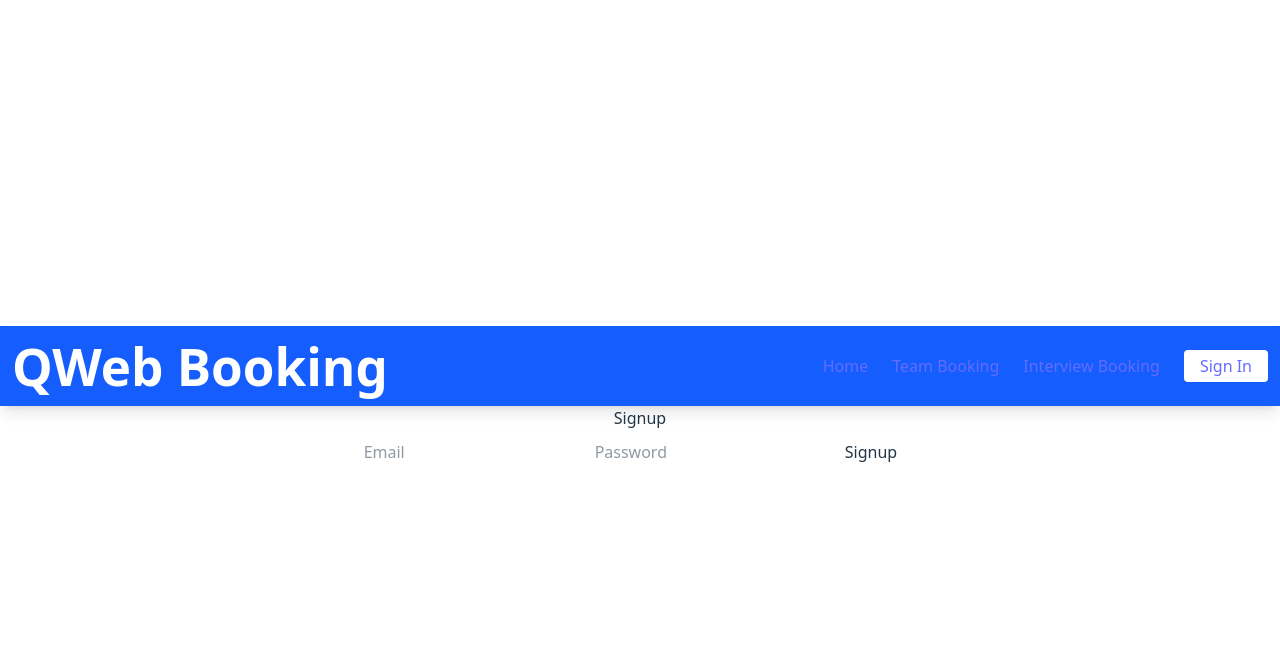
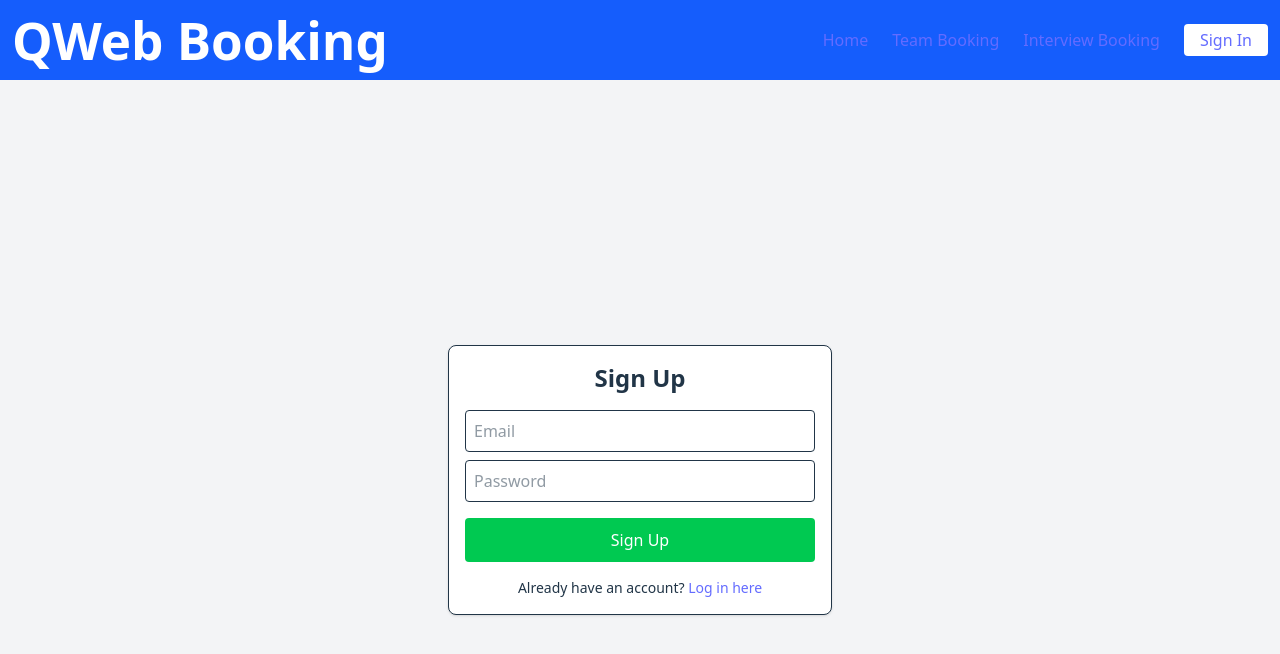
Before and after one commit to queens-web-development-club/ws25t06-calendarbookingapp, a React (Vite) app: page /signup in a window 1280 px wide. Shown: the top 654 px of the page. Built offline with nearby package versions, Linux system fonts and the light colour scheme; what @radix-ui/themes would draw is missing.

Commit message:
Add signup link to Login form

```diff
--- a/src/App.jsx
+++ b/src/App.jsx
@@ -13,7 +13,7 @@ import MeetingSummary from "./components/MeetingSummary.jsx";
 import LoginPage from "./pages/LoginPage.jsx"; // 🆕 Login Page
 import MeetingAvailability from './pages/meeting-availability.jsx';
 import MeetingResponses from "./pages/MeetingResponses.jsx";
-import SignupPage from "./pages/SignupPage.jsx"; // 🆕 Signup Page
+import SignupPage from './pages/SignupPage';
 import InterviewForm from "./components/InterviewForm";
 import InterviewSummary from "./components/InterviewSummary.jsx";
 import InterviewAvailability from "./components/InterviewAvailability.jsx"
@@ -29,8 +29,8 @@ function App() {
             <Route path="/meeting-form/:date" element={<MeetingForm />} />
             <Route path="/meeting-summary" element={<MeetingSummary />} />
             <Route path="/test" element={<MeetingAvailability />}/>
-            <Route path="/login" element={<LoginPage />} /> {/* 🆕 Login Route */}
-            <Route path="/signup" element={<SignupPage />} /> {/* 🆕 Signup Route */}
+            <Route path="/login" element={<LoginPage />} />
+          <Route path="/signup" element={<SignupPage />} />
             <Route path="/meeting-responses" element={<MeetingResponses/>}/>
             <Route path="/interview-form" element={<InterviewForm/>}/>
             <Route path="/interview-summary" element={<InterviewSummary/>}/>
--- a/src/components/Signup.jsx
+++ /dev/null
@@ -1,36 +0,0 @@
-import { useState } from "react";
-
-const Signup = () => {
-  const [email, setEmail] = useState("");
-  const [password, setPassword] = useState("");
-
-  const handleSubmit = (e) => {
-    e.preventDefault();
-    console.log("User Signed Up:", { email, password });
-  };
-
-  return (
-    <div>
-      <h2>Signup</h2>
-      <form onSubmit={handleSubmit}>
-        <input
-          type="email"
-          placeholder="Email"
-          value={email}
-          onChange={(e) => setEmail(e.target.value)}
-          required
-        />
-        <input
-          type="password"
-          placeholder="Password"
-          value={password}
-          onChange={(e) => setPassword(e.target.value)}
-          required
-        />
-        <button type="submit">Sign Up</button>
-      </form>
-    </div>
-  );
-};
-
-export default Signup;
--- a/src/pages/LoginPage.jsx
+++ b/src/pages/LoginPage.jsx
@@ -2,7 +2,7 @@
 import React, { useState } from 'react';
 import { signInWithEmailAndPassword } from 'firebase/auth';
 import { auth } from '../firebase'; // adjust the path if needed
-import { useNavigate } from 'react-router-dom';
+import { useNavigate, Link } from 'react-router-dom';
 
 const Login = () => {
   const [email, setEmail] = useState('');
@@ -44,6 +44,13 @@ const Login = () => {
       <button type="submit" className="w-full bg-blue-500 text-white p-2 rounded hover:bg-blue-600">
         Log In
       </button>
+
+      <p className="mt-4 text-sm text-center">
+        Don’t have an account?{' '}
+        <Link to="/signup" className="text-blue-600 underline hover:text-blue-800">
+          Sign up here
+        </Link>
+      </p>
     </form>
   );
 };
--- a/src/pages/SignupPage.jsx
+++ b/src/pages/SignupPage.jsx
@@ -1,27 +1,37 @@
 // src/pages/SignupPage.jsx
 import { useState } from "react";
-import { useNavigate } from "react-router-dom";
+import { useNavigate, Link } from "react-router-dom";
+import { createUserWithEmailAndPassword } from "firebase/auth";
+import { auth } from "../firebase";
 
 function SignupPage() {
   const [email, setEmail] = useState("");
   const [password, setPassword] = useState("");
   const navigate = useNavigate();
 
-    const handleSubmit = (e) => {
+  const handleSubmit = async (e) => {
     e.preventDefault();
-        console.log("Signup Successful:", email, password);
-        navigate("/login"); // Redirect to login after signup
+    try {
+      const userCredential = await createUserWithEmailAndPassword(auth, email, password);
+      const user = userCredential.user;
+      console.log("Signup successful:", user);
+      navigate("/login");
+    } catch (error) {
+      console.error("Signup failed:", error.message);
+      alert("Signup failed: " + error.message);
+    }
   };
 
   return (
-        <div>
-            <h2>Signup</h2>
-            <form onSubmit={handleSubmit}>
+    <div className="min-h-screen flex flex-col items-center justify-center bg-gray-100">
+      <form onSubmit={handleSubmit} className="max-w-sm w-full p-4 border rounded-lg shadow bg-white">
+        <h2 className="text-2xl font-bold mb-4 text-center">Sign Up</h2>
         <input
           type="email"
           placeholder="Email"
           value={email}
           onChange={(e) => setEmail(e.target.value)}
+          className="w-full mb-2 p-2 border rounded"
           required
         />
         <input
@@ -29,9 +39,22 @@ function SignupPage() {
           placeholder="Password"
           value={password}
           onChange={(e) => setPassword(e.target.value)}
+          className="w-full mb-4 p-2 border rounded"
           required
         />
-                <button type="submit">Signup</button>
+        <button
+          type="submit"
+          className="w-full bg-green-500 text-white p-2 rounded hover:bg-green-600"
+        >
+          Sign Up
+        </button>
+
+        <p className="mt-4 text-sm text-center">
+          Already have an account?{" "}
+          <Link to="/login" className="text-blue-600 underline hover:text-blue-800">
+            Log in here
+          </Link>
+        </p>
       </form>
     </div>
   );
```
Lines whose indentation alone changed are shown as unchanged.
